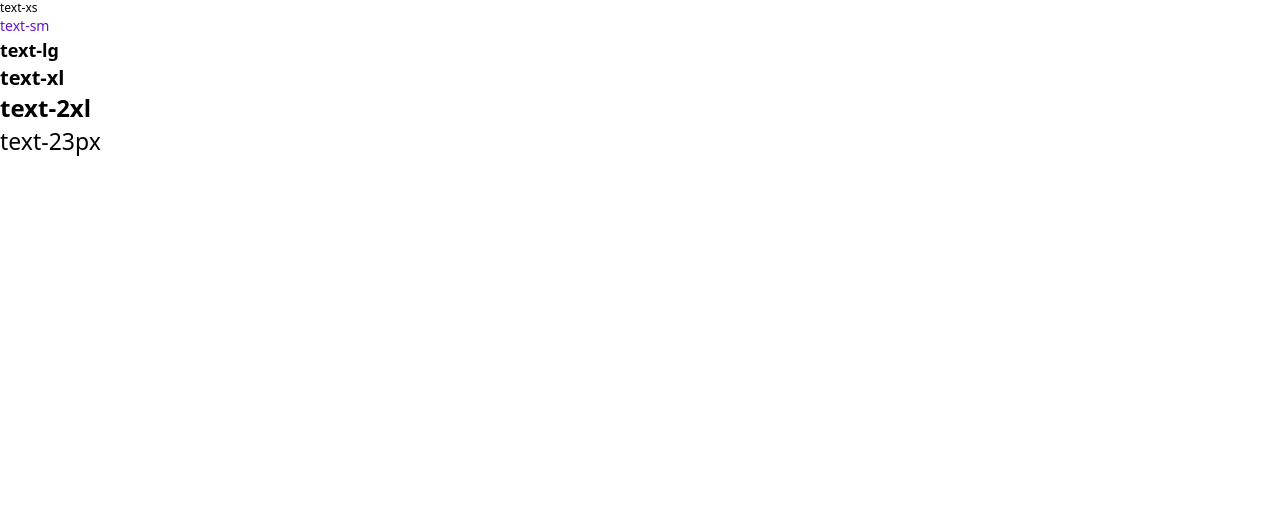
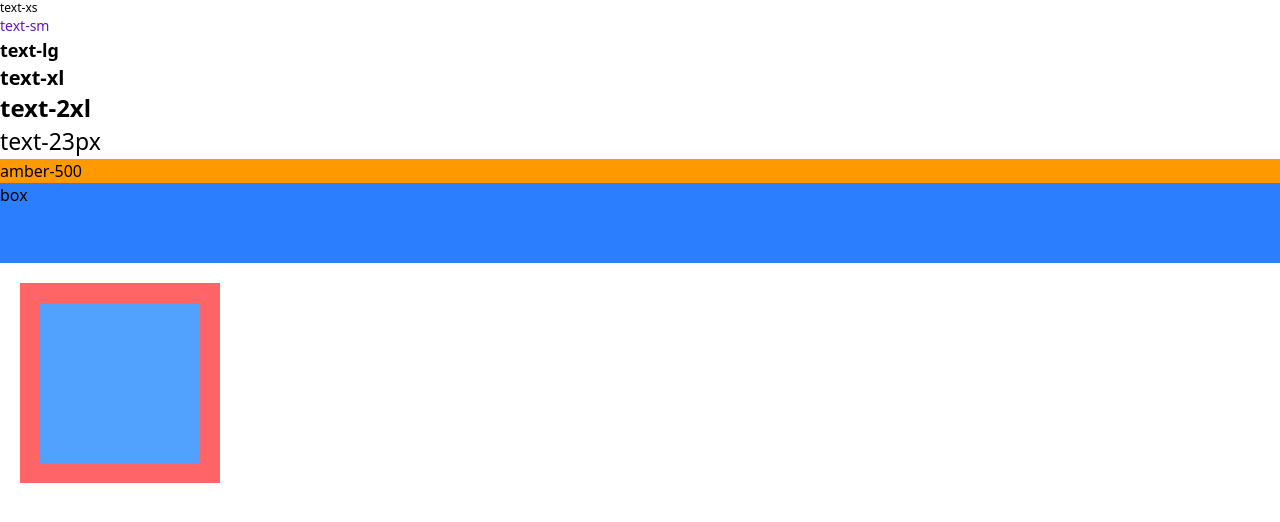
Before and after one commit to sungaee/onebite-hands-on-sns, a React (Vite) app: page / in a window 1280 px wide. Shown: the top 522 px of the page. Built offline with nearby package versions, Linux system fonts and the light colour scheme.

Commit message:
🎨 Tailwind Css 백그라운드컬러, 사이즈, 여백

```diff
--- a/src/App.tsx
+++ b/src/App.tsx
@@ -10,6 +10,17 @@ function App() {
       <div className="text-xl font-extrabold">text-xl</div>
       <div className="text-2xl font-black">text-2xl</div>
       <div className="text-[23px]">text-23px</div>
+
+      {/* 2. 백그라운드컬러 */}
+      <div className="bg-amber-500">amber-500</div>
+
+      {/* 3. 사이즈 */}
+      <div className="h-20 w-full bg-blue-500">box</div>
+
+      {/* 4. 여백 */}
+      <div className="m-5 h-50 w-50 bg-red-400 px-5 py-5">
+        <div className="h-full w-full bg-blue-400"></div>
+      </div>
     </div>
   );
 }
```
